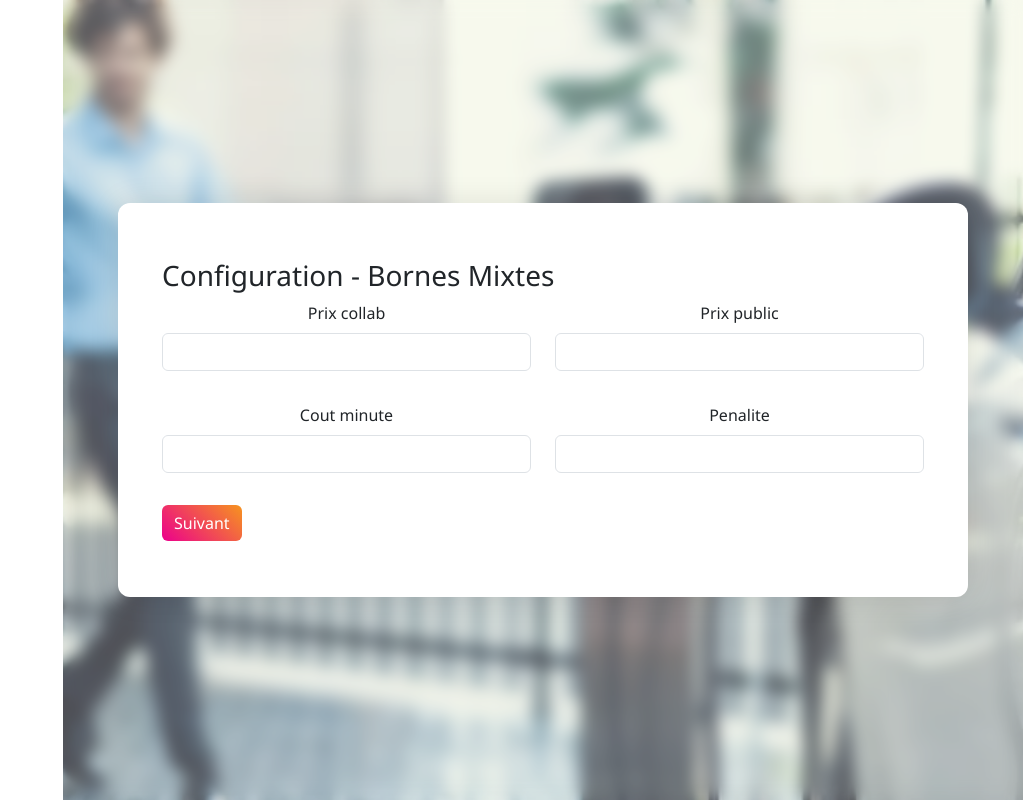
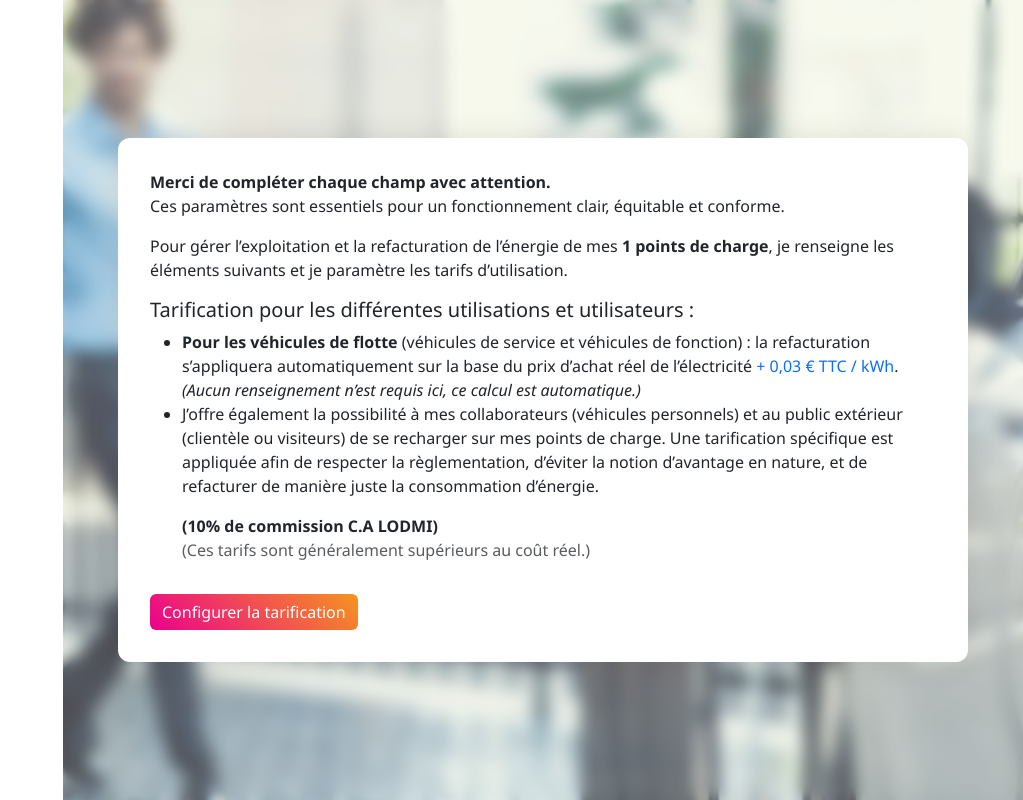
Before and after one commit to cs-development-github/chargingDa, a Symfony app: template templates/supervision/step4_mixte.html.twig in a window 1280 px wide. Shown: the whole page, without its empty margins (257-1280 px from the left). Run offline with Twig, Linux system fonts and the light colour scheme; the template is opened without the code that fills it: most values are stand-ins (such as "Sample title", 1, 10 or a date in 2020); form fields are guessed from the names that the template uses; some libraries are stand-ins or nearby versions.

Commit message:
add: config mixte

```diff
--- a/templates/supervision/step4_mixte.html.twig
+++ b/templates/supervision/step4_mixte.html.twig
@@ -1,9 +1,40 @@
 {% extends 'base.client.html.twig' %}
 
 {% block body %}
-<div class="container my-4">
-    <h3>Configuration - Bornes Mixtes</h3>
+<div id="tarif-intro-mixte" class="transition-text">
+    <p><strong>Merci de compléter chaque champ avec attention.</strong><br>
+    Ces paramètres sont essentiels pour un fonctionnement clair, équitable et conforme.</p>
 
+    <p>
+        Pour gérer l’exploitation et la refacturation de l’énergie de mes
+        <strong>{{ totalConnectors }} points de charge</strong>,
+        je renseigne les éléments suivants et je paramètre les tarifs d’utilisation.
+    </p>
+
+    <h5>Tarification pour les différentes utilisations et utilisateurs :</h5>
+    <ul>
+        <li>
+            <strong>Pour les véhicules de flotte</strong> (véhicules de service et véhicules de fonction) :
+            la refacturation s’appliquera automatiquement sur la base du prix d’achat réel de l’électricité
+            <span class="text-primary">+ 0,03 € TTC / kWh</span>.<br>
+            <em>(Aucun renseignement n’est requis ici, ce calcul est automatique.)</em>
+        </li>
+        <li>
+            <p>
+                J’offre également la possibilité à mes collaborateurs (véhicules personnels) et au public extérieur
+                (clientèle ou visiteurs) de se recharger sur mes points de charge.
+                Une tarification spécifique est appliquée afin de respecter la règlementation,
+                d’éviter la notion d’avantage en nature, et de refacturer de manière juste la consommation d’énergie.
+            </p>
+            <strong>(10% de commission C.A LODMI)</strong>
+            <p class="text-muted">(Ces tarifs sont généralement supérieurs au coût réel.)</p>
+        </li>
+    </ul>
+
+    <button id="revealButtonMixte" class="btn btn-primary mt-3" type="button">Configurer la tarification</button>
+</div>
+
+<div id="tarif-details-mixte" class="mt-4 fade-expand" style="display: none;">
     {{ form_start(form) }}
 
     <div class="row mb-3">
@@ -16,8 +47,45 @@
         <div class="col-md-6">{{ form_row(form.penalite) }}</div>
     </div>
 
-    <button class="btn btn-primary">Suivant</button>
+    <div id="submitBlock-mixte" class="mt-4" style="display: none;">
+        <button type="submit" class="btn btn-primary">Valider les tarifs</button>
+    </div>
 
     {{ form_end(form) }}
 </div>
+
 {% endblock %}
+
+{% block javascript %}
+
+<script>
+document.addEventListener('DOMContentLoaded', () => {
+    document.getElementById('revealButtonMixte').addEventListener('click', () => {
+        document.getElementById('tarif-details-mixte').style.display = 'block';
+        document.getElementById('tarif-intro-mixte').style.display = 'none';
+    });
+
+    function showNextStep(inputId, nextId, titleId = null) {
+        const input = document.getElementById(inputId);
+        if (!input) return;
+
+        input.addEventListener('input', () => {
+            if (input.value.trim() !== '') {
+                const next = document.getElementById(nextId);
+                if (next) next.style.display = 'block';
+                if (titleId) {
+                    const title = document.getElementById(titleId);
+                    if (title) title.style.display = 'block';
+                }
+            }
+        });
+    }
+
+    showNextStep('{{ form.prix_collab.vars.id }}', '{{ form.prix_public.vars.id }}');
+    showNextStep('{{ form.prix_public.vars.id }}', '{{ form.cout_minute.vars.id }}');
+    showNextStep('{{ form.cout_minute.vars.id }}', '{{ form.penalite.vars.id }}');
+    showNextStep('{{ form.penalite.vars.id }}', 'submitBlock-mixte');
+});
+</script>
+
+{% endblock %}
```
